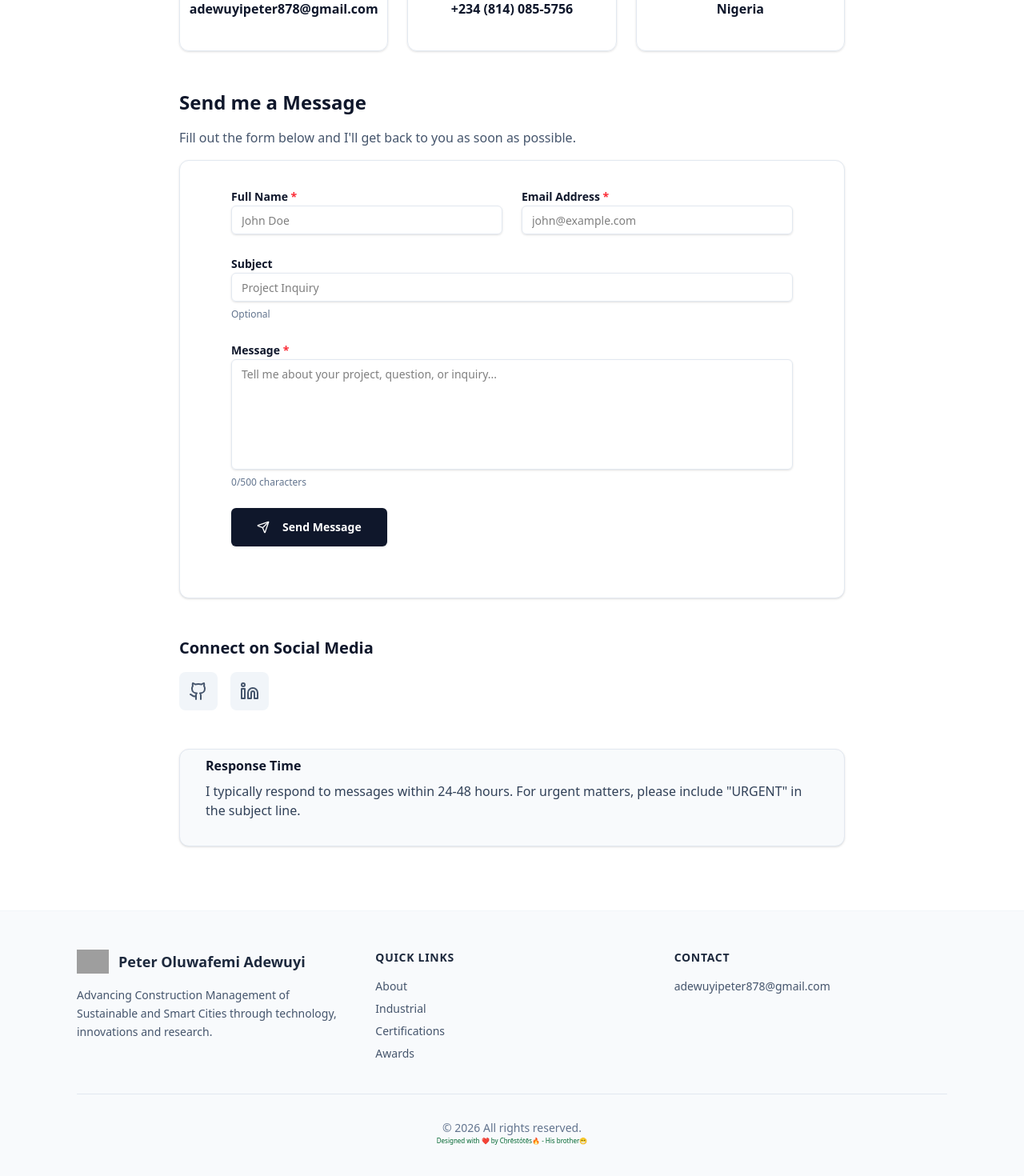
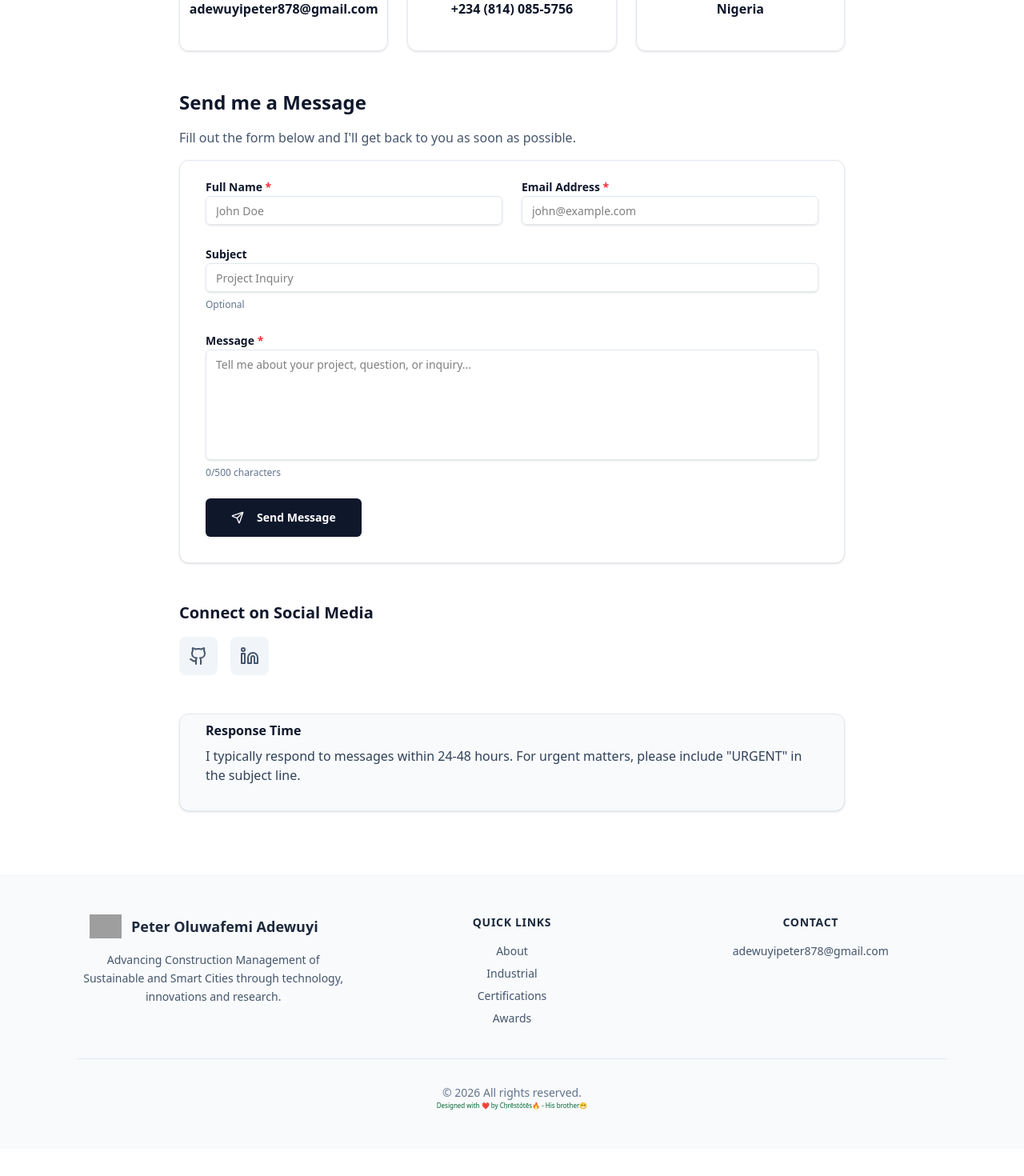
Before and after one commit to IDGoodness/portfolio-peter-2, a React (Vite) app: page /contact in a window 1280 px wide. Shown: the part 402-1872 px from the top of the page at 80% size. After the commit the page ends 1838 px from the top, so only its background shows below. Built offline with nearby package versions, Linux system fonts and the light colour scheme; grey boxes are pictures that could not be loaded.

Commit message:
Final fix, again.

```diff
--- a/src/Components/portfolio/ContactForm.jsx
+++ b/src/Components/portfolio/ContactForm.jsx
@@ -85,7 +85,7 @@ export default function ContactForm() {
             </p>
           </div>
         ) : (
-          <form onSubmit={handleSubmit} className="space-y-6 p-8">
+          <form onSubmit={handleSubmit} className="space-y-6 pt-5">
             <div className="grid sm:grid-cols-2 gap-6">
               <div className="space-y-2">
                 <Label htmlFor="name" className="text-slate-900 font-semibold">
--- a/src/Components/portfolio/HeroSection.jsx
+++ b/src/Components/portfolio/HeroSection.jsx
@@ -15,7 +15,7 @@ export default function HeroSection({
   email = "adewuyipeter878@gmail.com",
 }) {
   return (
-    <section className="relative min-h-[85vh] flex items-center">
+    <section className="relative min-h-[85vh] flex items-center overflow-hidden">
       {/* Subtle gradient background */}
       <div className="absolute inset-0 bg-gradient-to-br from-slate-50 via-white to-blue-50/30" />
 
@@ -27,7 +27,7 @@ export default function HeroSection({
         <div className="grid lg:grid-cols-2 gap-12 lg:gap-16 items-center">
           {/* Text Content */}
           <div className="order-2 lg:order-1">
-            <p className="text-sm font-medium tracking-[0.2em] text-slate-500 uppercase mb-4">
+            <p className="text-sm font-medium tracking-[0.2em] text-slate-500 uppercase lg:mt-10 mb-4">
               Welcome to my portfolio
             </p>
             <h1 className="text-4xl sm:text-5xl lg:text-6xl font-light text-slate-800 mb-4 leading-tight">
@@ -88,7 +88,7 @@ export default function HeroSection({
           </div>
 
           {/* Profile Image */}
-          <div className="order-1 lg:order-2 flex justify-center lg:justify-end">
+          <div className="order-1 lg:order-2 flex justify-center lg:justify-end mt-10">
             <div className="relative">
               {/* Decorative ring */}
               <div className="absolute -inset-4 border border-slate-200 rounded-full opacity-60" />
--- a/src/Layout.jsx
+++ b/src/Layout.jsx
@@ -130,8 +130,8 @@ export default function Layout({ children, currentPageName }) {
         <div className="max-w-6xl mx-auto px-6 lg:px-8 py-12">
           <div className="grid md:grid-cols-3 gap-8">
             {/* Brand */}
-            <div>
-              <div className="flex items-center gap-3 mb-4">
+            <div className="text-center">
+              <div className="flex items-center gap-3 ml-4 mb-4">
                 <img
                   src="../public/profile.ico"
                   alt="ProfileImg"
@@ -148,7 +148,7 @@ export default function Layout({ children, currentPageName }) {
             </div>
 
             {/* Quick Links */}
-            <div>
+            <div className="text-center">
               <h4 className="text-sm font-semibold text-slate-800 uppercase tracking-wider mb-4">
                 Quick Links
               </h4>
@@ -166,7 +166,7 @@ export default function Layout({ children, currentPageName }) {
             </div>
 
             {/* Contact */}
-            <div>
+            <div className="text-center">
               <h4 className="text-sm font-semibold text-slate-800 uppercase tracking-wider mb-4">
                 Contact
               </h4>
```
